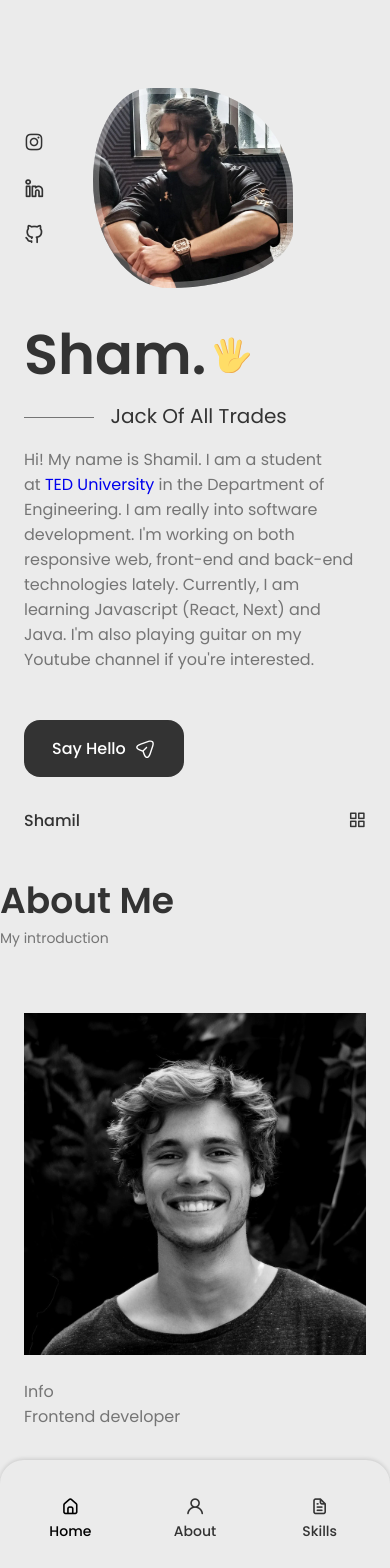
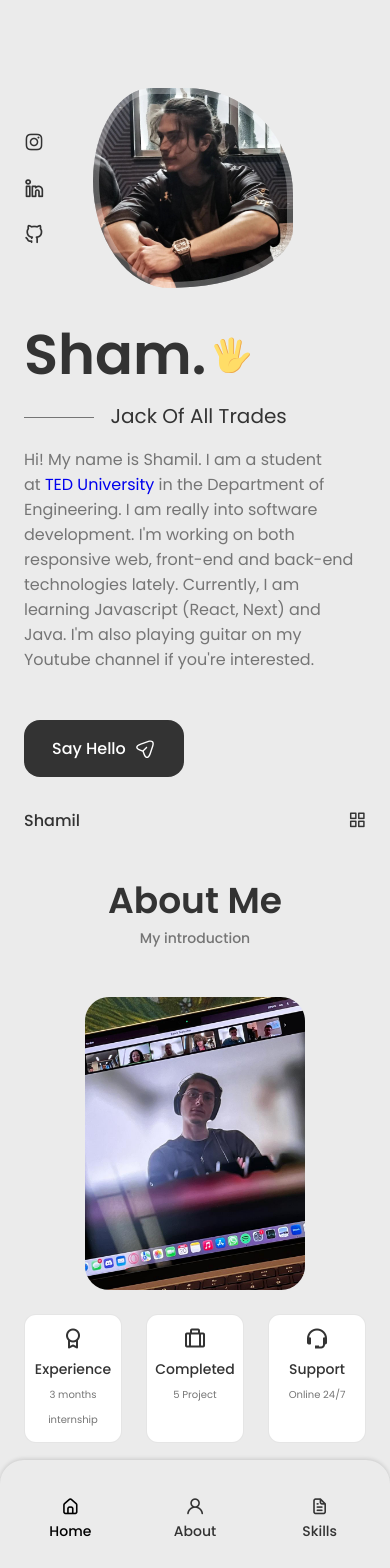
Before and after one commit to sham52/newPortfolio, a React (Vite) app: page / in a window 390 px wide. Shown: the top 1568 px of the page. Before the commit the page ends 1493 px from the top, so only its background shows below. Built offline with nearby package versions, Linux system fonts and the light colour scheme.

Commit message:
About section is completed

```diff
--- a/src/App.jsx
+++ b/src/App.jsx
@@ -12,6 +12,7 @@
       <main className="main">
         <Home />
         <About />
+
       </main>
     </>
   );
--- a/src/components/about/About.jsx
+++ b/src/components/about/About.jsx
@@ -6,17 +6,49 @@
 
 const About = () => {
   return (
-    <section className="section about" id="about">
-      <h2 className="section__title">About Me</h2>
-      <span className="section__subtitle">My introduction</span>
-
+    <section className="about section" id="about">
+      <div className="about__title">
+        <h2 className="section__title">About Me</h2>
+        <span className="section__subtitle">My introduction</span>
+      </div>
       <div className="about__container container grid">
         <img src={AboutImg} alt="" className="about__img" />
 
         <div className="about__data">
           <Info />
 
-          <p className="about__description">Frontend developer</p>
+          <p className="about__description">
+            Frontend developer falan bilan bişiler
+          </p>
+
+          <a download="" href={CV} className="button button--flex">
+            Download CV
+            <svg
+              class="button__icon"
+              xmlns="http://www.w3.org/2000/svg"
+              width="24"
+              height="24"
+              viewBox="0 0 24 24"
+              fill="none"
+            >
+              <path
+                d="M15.25 22.7502H9.25C3.82 22.7502 1.5 20.4302 1.5 15.0002V9.00024C1.5 3.57024 3.82 1.25024 9.25 1.25024H14.25C14.66 1.25024 15 1.59024 15 2.00024C15 2.41024 14.66 2.75024 14.25 2.75024H9.25C4.64 2.75024 3 4.39024 3 9.00024V15.0002C3 19.6102 4.64 21.2502 9.25 21.2502H15.25C19.86 21.2502 21.5 19.6102 21.5 15.0002V10.0002C21.5 9.59024 21.84 9.25024 22.25 9.25024C22.66 9.25024 23 9.59024 23 10.0002V15.0002C23 20.4302 20.68 22.7502 15.25 22.7502Z"
+                fill="var(--container-color)"
+              ></path>
+              <path
+                d="M22.25 10.7502H18.25C14.83 10.7502 13.5 9.42023 13.5 6.00023V2.00023C13.5 1.70023 13.68 1.42023 13.96 1.31023C14.24 1.19023 14.56 1.26023 14.78 1.47023L22.78 9.47023C22.99 9.68023 23.06 10.0102 22.94 10.2902C22.82 10.5702 22.55 10.7502 22.25 10.7502ZM15 3.81023V6.00023C15 8.58023 15.67 9.25023 18.25 9.25023H20.44L15 3.81023Z"
+                fill="var(--container-color)"
+              ></path>
+              <path
+                d="M13.25 13.7502H7.25C6.84 13.7502 6.5 13.4102 6.5 13.0002C6.5 12.5902 6.84 12.2502 7.25 12.2502H13.25C13.66 12.2502 14 12.5902 14 13.0002C14 13.4102 13.66 13.7502 13.25 13.7502Z"
+                fill="var(--container-color)"
+              ></path>
+              <path
+                d="M11.25 17.7502H7.25C6.84 17.7502 6.5 17.4102 6.5 17.0002C6.5 16.5902 6.84 16.2502 7.25 16.2502H11.25C11.66 16.2502 12 16.5902 12 17.0002C12 17.4102 11.66 17.7502 11.25 17.7502Z"
+                fill="var(--container-color)"
+              ></path>
+            </svg>
+          </a>
         </div>
       </div>
     </section>
--- a/src/components/about/Info.jsx
+++ b/src/components/about/Info.jsx
@@ -1,9 +1,30 @@
-import React from 'react'
+import React from "react";
 
 const Info = () => {
   return (
-    <div>Info</div>
-  )
-}
+    <div className="about__info grid">
+      <div className="about__box">
+        <i class="bx bx-award about__icon"></i>
 
-export default Info
+        <h3 className="about__title">Experience</h3>
+        <span className="about__subtitle">3 months internship</span>
+      </div>
+
+      <div className="about__box">
+        <i class="bx bx-briefcase-alt  about__icon"></i>
+
+        <h3 className="about__title">Completed</h3>
+        <span className="about__subtitle">5 Project</span>
+      </div>
+
+      <div className="about__box">
+        <i class="bx bx-support  about__icon"></i>
+
+        <h3 className="about__title">Support</h3>
+        <span className="about__subtitle">Online 24/7</span>
+      </div>
+    </div>
+  );
+};
+
+export default Info;
--- a/src/components/about/about.css
+++ b/src/components/about/about.css
@@ -0,0 +1,98 @@
+.about__title {
+    display: flex;
+    flex-direction: column;
+    align-items: center;
+}
+
+.about__container {
+    grid-template-columns: repeat(2, 1fr);
+    align-items: center;
+    column-gap: 4rem;
+}
+
+.about__img {
+    width: 350px;
+    border-radius: 1.5rem;
+    justify-self: center;
+}
+
+.about__info {
+    grid-template-columns: repeat(3, 150px);
+    gap: 0.5rem;
+    margin-bottom: var(--mb-2);
+}
+
+.about__box {
+    background-color: var(--container-color);
+    border: 1px solid rgba(0, 0, 0, 0.1);
+    border-radius: 0.75rem;
+    text-align: center;
+    padding: 1rem 1.25rem;
+}
+
+.about__icon {
+    font-size: 1.5rem;
+    color: var(--title-color);
+    margin-bottom: var(--mb-0-5);
+}
+
+.about__title {
+    font-size: var(--small-font-size);
+    font-weight: var(--font-medium);
+}
+
+.about__subtitle {
+    font-size: var(--tiny-font-size);
+}
+
+.about__description {
+    padding: 0 4rem 0 0;
+    margin-bottom: var(--mb-2-5);
+}
+
+/* BREAKPOINTS */
+
+/* For large devices */
+@media screen and (max-width: 992px) {
+    .about__container {
+        grid-template-columns: 1fr;
+        row-gap: 2.5rem;
+    }
+
+    .about__img {
+        width: 220px;
+    }
+
+    .about__box {
+        padding: 0.75rem 0.5rem;
+    }
+
+    .about__data {
+        text-align: center;
+    }
+    .about__info {
+        justify-content: center;
+    }
+
+    .about__description {
+        padding: 0 5rem;
+        margin-bottom: 2rem;
+    }
+}
+/* For medium devices*/
+
+@media screen and (max-width: 576px) {
+    .about__info {
+        grid-template-columns: repeat(3, 1fr);
+    }
+
+    .about__description {
+        padding: 0;
+    }
+}
+/*For small devices */
+@media screen and (max-width: 350px) {
+    .about__info {
+        grid-template-columns: repeat(2, 1fr);
+    }
+}
--- a/src/index.css
+++ b/src/index.css
@@ -185,8 +185,15 @@
 }
 /* For medium devices*/
 @media screen and (max-width: 768px) {
+    body {
+        margin: 0 0 var(--header-height) 0;
+    }
     .section {
         padding: 2rem 0 4rem;
+    }
+
+    .section__subtitle {
+        margin-bottom: var(--mb-3);
     }
 }
 
```
Also changed, not shown: src/components/skills/Skills.jsx (added, +7 -0 lines), src/assets/about.jpg, src/components/skills/skills.css (added).
